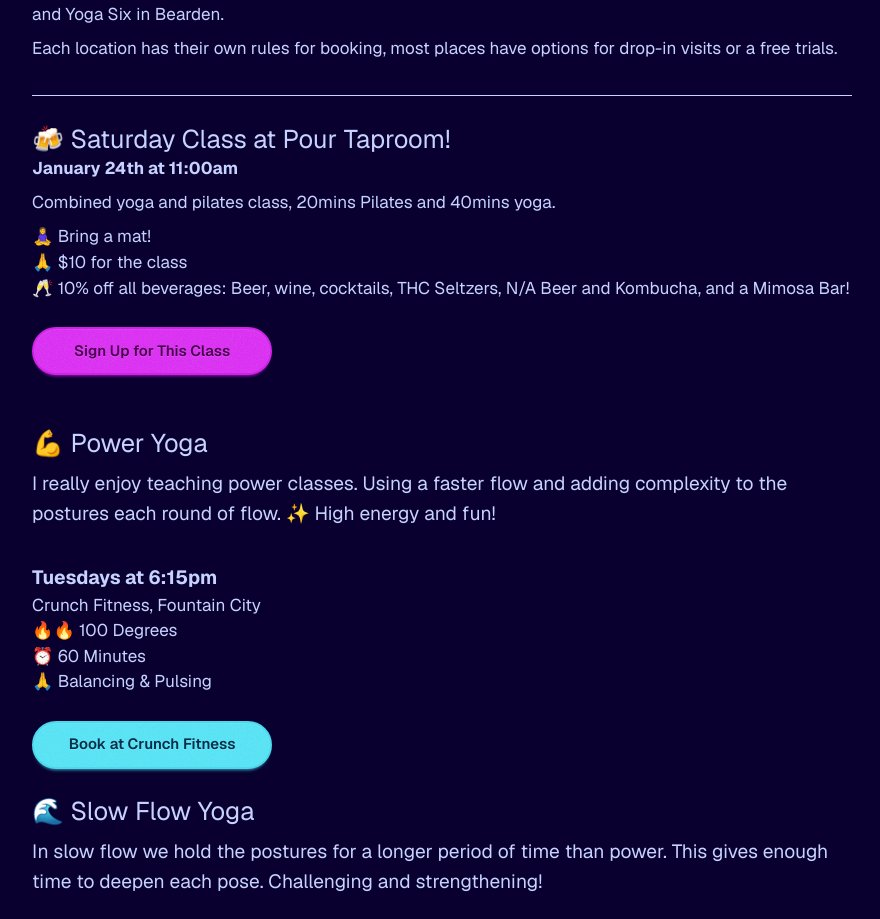
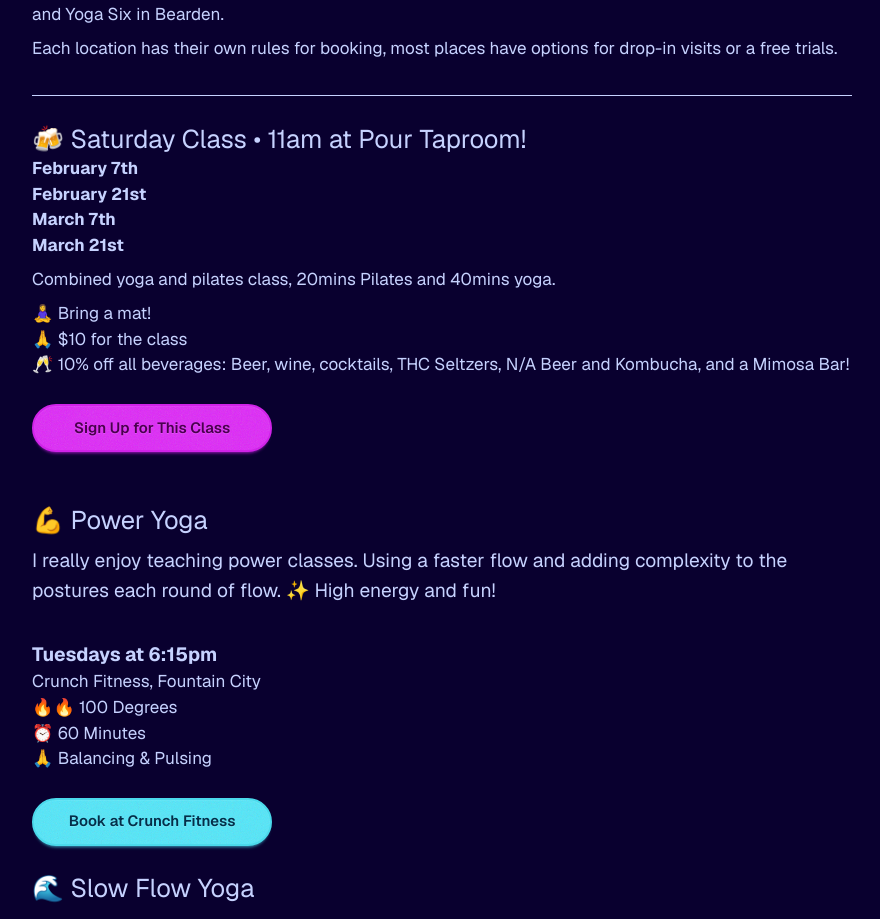
Before and after one commit to helloidevthings/joyoga, a Next.js app: page / in a window 1280 px wide. Shown: the part 862-1781 px from the top of the page, without its empty margins (198-1078 px from the left). Built offline with nearby package versions, Linux system fonts and the light colour scheme.

Commit message:
upcoming classes

```diff
--- a/src/app/page.js
+++ b/src/app/page.js
@@ -62,8 +62,11 @@ export default function Home() {
           <hr />
           <br />
                   <section>
-        <h3 className="text-2xl">🍻 Saturday Class at Pour Taproom!</h3>
-        <h4 className="text-1xl font-bold">January 24th at 11:00am</h4>
+        <h3 className="text-2xl">🍻 Saturday Class • 11am at Pour Taproom!</h3>
+        <h4 className="text-1xl font-bold">February 7th</h4>
+        <h4 className="text-1xl font-bold">February 21st</h4>
+        <h4 className="text-1xl font-bold">March 7th</h4>
+        <h4 className="text-1xl font-bold">March 21st</h4>
           <p>Combined yoga and pilates class, 20mins Pilates and 40mins yoga.</p>
                         <ul>
             <li>🧘‍♀️ Bring a mat!</li>
```
